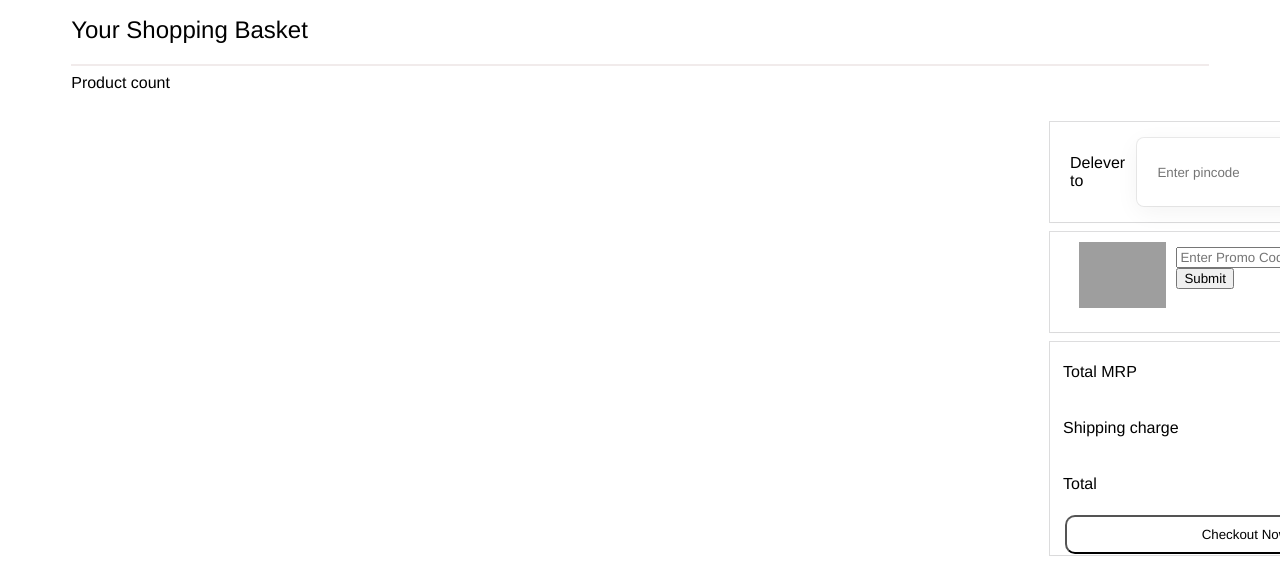
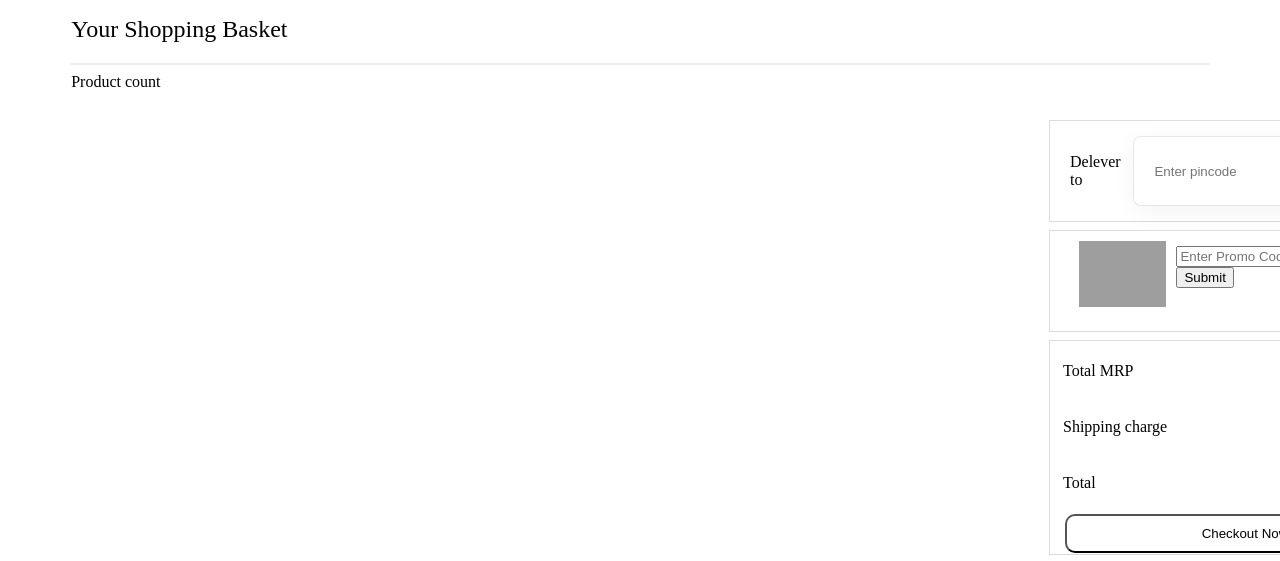
Before and after one commit to riturajnagar/Max-Fashion-clone-, a plain HTML site: page Basket.html in a window 1280 px wide. Shown: the top 561 px of the page. Drawn offline with Linux system fonts and the light colour scheme; grey boxes are pictures that could not be loaded.

Commit message:
Update Basket.html
font changed

```diff
--- a/Basket.html
+++ b/Basket.html
@@ -6,10 +6,6 @@
     <meta name="viewport" content="width=device-width, initial-scale=1.0" />
     <title>Basket</title>
     <style>
-      * {
-        font-family: ProximaNova-Regular, "Helvetica Neue", Arial, sans-serif,
-          "Apple Color Emoji", "Segoe UI Emoji";
-      }
       div {
         /* border: 1px solid red; */
         margin: auto;
```
